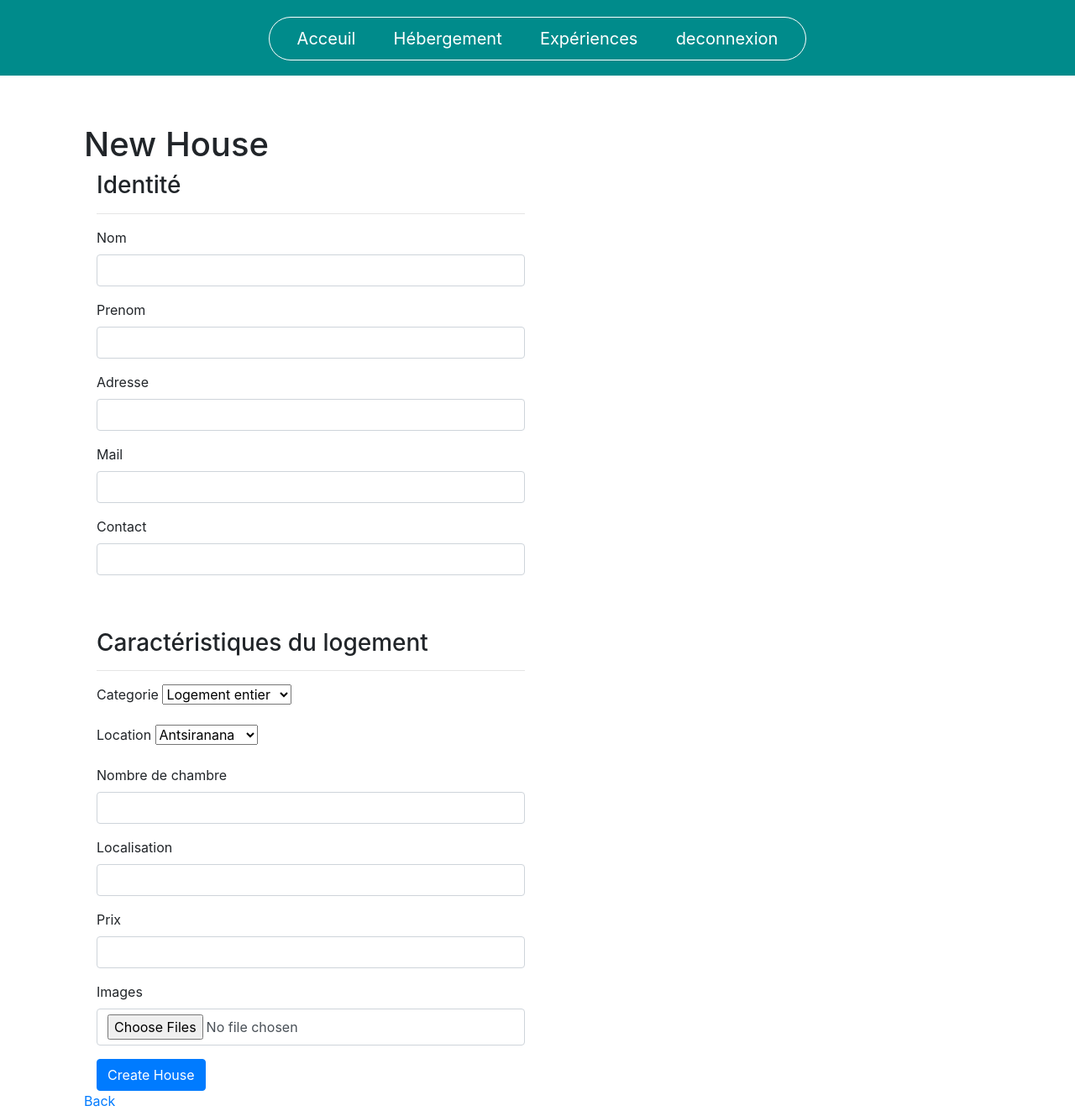
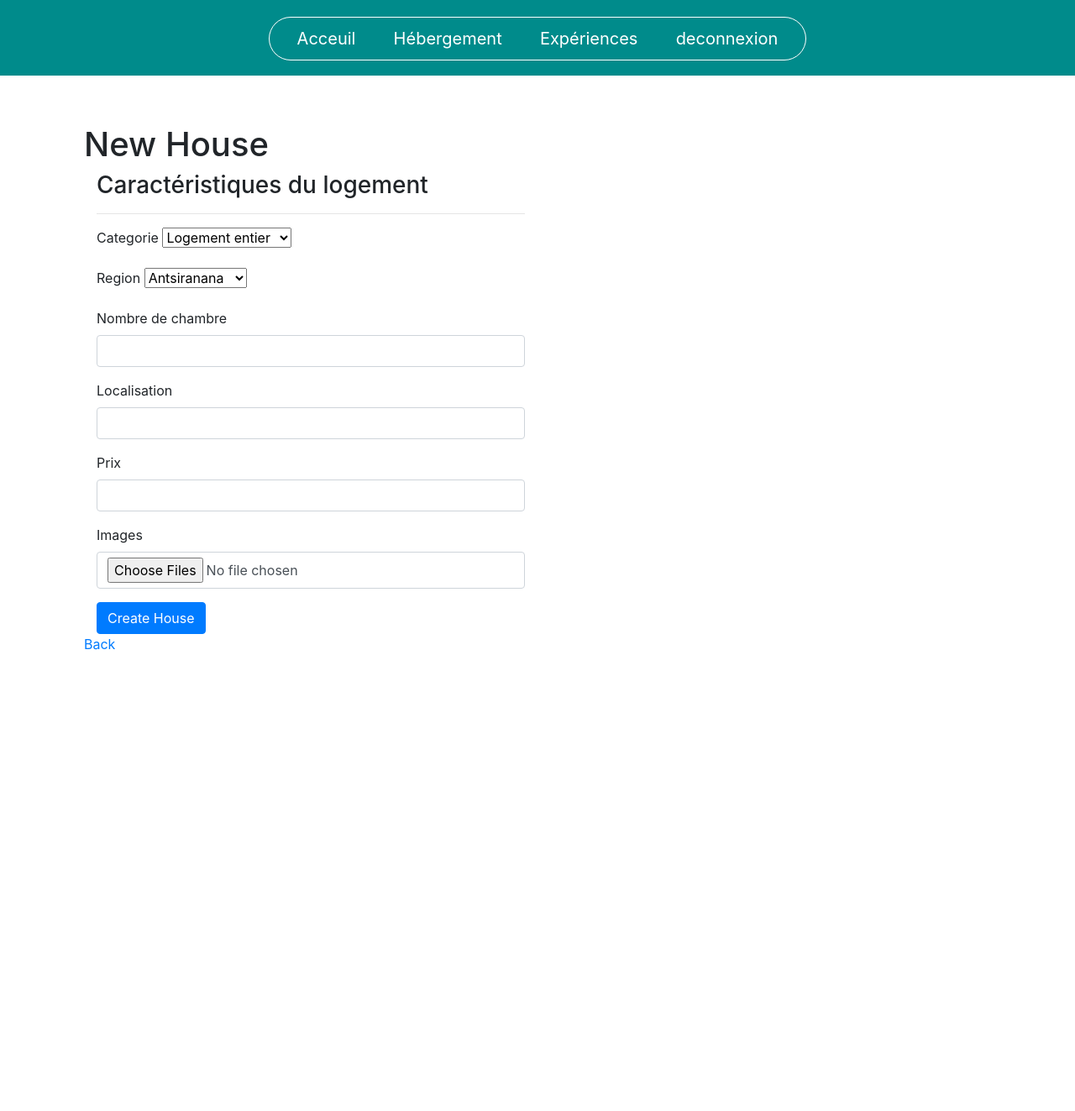
Before and after one commit to tabasco39/airbnb, a Rails app: page /houses/new in a window 1280 px wide. Shown: the whole page at 84% size. After the commit the page ends 774 px from the top, so only its background shows below. Run offline with Rails 7, Linux system fonts and the light colour scheme; the visitor is signed in with stand-in values (Sample User, id 1); data comes from the database, SQL or seed files in the repository; style sheets or scripts are compiled from the project's sources; some libraries are stand-ins or nearby versions.

Commit message:
mise au point

```diff
--- /dev/null
+++ b/app/assets/stylesheets/profiles.scss
@@ -0,0 +1,3 @@
+// Place all the styles related to the profiles controller here.
+// They will automatically be included in application.css.
+// You can use Sass (SCSS) here: https://sass-lang.com/
--- a/app/controllers/houses_controller.rb
+++ b/app/controllers/houses_controller.rb
@@ -1,5 +1,5 @@
 class HousesController < ApplicationController
-  before_action :authenticate_user!
+  before_action :authenticate_user!, except: [:index, :show ]
   before_action :set_house, only: [:show, :edit, :update, :destroy]
 
   # GET /houses
--- /dev/null
+++ b/app/controllers/profiles_controller.rb
@@ -0,0 +1,2 @@
+class ProfilesController < ApplicationController
+end
--- /dev/null
+++ b/app/helpers/profiles_helper.rb
@@ -0,0 +1,2 @@
+module ProfilesHelper
+end
--- /dev/null
+++ b/app/models/profile.rb
@@ -0,0 +1,3 @@
+class Profile < ApplicationRecord
+    belongs_to :user
+end
--- a/app/models/user.rb
+++ b/app/models/user.rb
@@ -3,7 +3,8 @@ class User < ApplicationRecord
   # :confirmable, :lockable, :timeoutable, :trackable and :omniauthable
   devise :database_authenticatable, :registerable,
          :recoverable, :rememberable, :validatable
-
+  has_one :profile
+  after_create :create_profile
   has_many :houses
   has_many :reservations
 end
--- a/app/views/houses/_form.html.erb
+++ b/app/views/houses/_form.html.erb
@@ -13,31 +13,6 @@
       <div class='container'>
           <div class=row>
           <div class=col-6>
-
-          <h3>Identité</h3>
-          <hr>
-            <div class='form-group'>
-                <%= f.label :nom  %>
-                <%= f.text_field :nom, class:'form-control'%>
-            </div>
-            <div class='form-group'>
-                <%= f.label :prenom  %>
-                <%= f.text_field :prenom,class:'form-control'  %>
-            </div>
-            <div class='form-group'>
-                <%= f.label :adresse  %>
-                <%= f.text_field :adresse,class:'form-control' %>
-            </div>
-            <div class='form-group'>
-                <%= f.label :mail  %>
-                <%= f.text_field :mail,class:'form-control' %>
-            </div>
-            <div class='form-group'>
-                <%= f.label :contact  %>
-                <%= f.text_field :contact,class:'form-control' %>
-            </div>
-          <br>
-          <br>
           <h3>Caractéristiques du logement</h3>
           <hr>
             <div class='form-group'>
@@ -45,7 +20,7 @@
                 <%= f.select :category_id,Category.all.map  {|c| [c.name,c.id]},class:'form-control'  %>
             </div>
             <div class='form-group'>
-                 <%= f.label :location  %>
+                 <%= f.label :Region  %>
                 <%= f.select :location_id, Location.all.map  {|l| [l.city_name,l.id]},class:'form-control'  %>
             </div>
             <div class='form-group'>
--- a/config/routes.rb
+++ b/config/routes.rb
@@ -1,5 +1,5 @@
 Rails.application.routes.draw do
-  devise_for :users
+  devise_for :users, :controllers => {registrations: 'registrations'}
   devise_scope :user do
     get '/users/sign_out' => 'devise/sessions#destroy'
  end
--- a/db/migrate/20210125091636_add_columns_to_houses.rb
+++ b/db/migrate/20210125091636_add_columns_to_houses.rb
@@ -1,10 +1,5 @@
 class AddColumnsToHouses < ActiveRecord::Migration[6.1]
   def change
-    add_column :houses, :nom, :string
-    add_column :houses, :prenom, :string
-    add_column :houses, :adresse, :string
-    add_column :houses, :mail, :string
-    add_column :houses, :contact, :integer
     add_column :houses, :categorie, :string
     add_column :houses, :nombre_de_chambre, :integer
     add_column :houses, :localisation, :string
--- /dev/null
+++ b/db/migrate/20210128124432_add_name_to_user.rb
@@ -0,0 +1,6 @@
+class AddNameToUser < ActiveRecord::Migration[6.1]
+  def change
+    add_column :users, :name,:string
+    add_column :users, :first_name,:string
+  end
+end
--- a/package.json
+++ b/package.json
@@ -11,7 +11,8 @@
     "prop-types": "^15.7.2",
     "react": "^17.0.1",
     "react-dom": "^17.0.1",
-    "turbolinks": "^5.2.0"
+    "turbolinks": "^5.2.0",
+    "webpacker": "^4.6.0"
   },
   "version": "0.1.0",
   "devDependencies": {
```
Also changed, not shown: app/controllers/registrations_controller.rb (added, +9 -0 lines), app/views/devise/registrations/new.html.erb (+10 -0 lines), db/migrate/20210128122738_create_profiles.rb (added, +11 -0 lines), test/controllers/profiles_controller_test.rb (added, +7 -0 lines), test/fixtures/profiles.yml (added, +11 -0 lines), test/models/profile_test.rb (added, +7 -0 lines), db/schema.rb, 1 other file.
